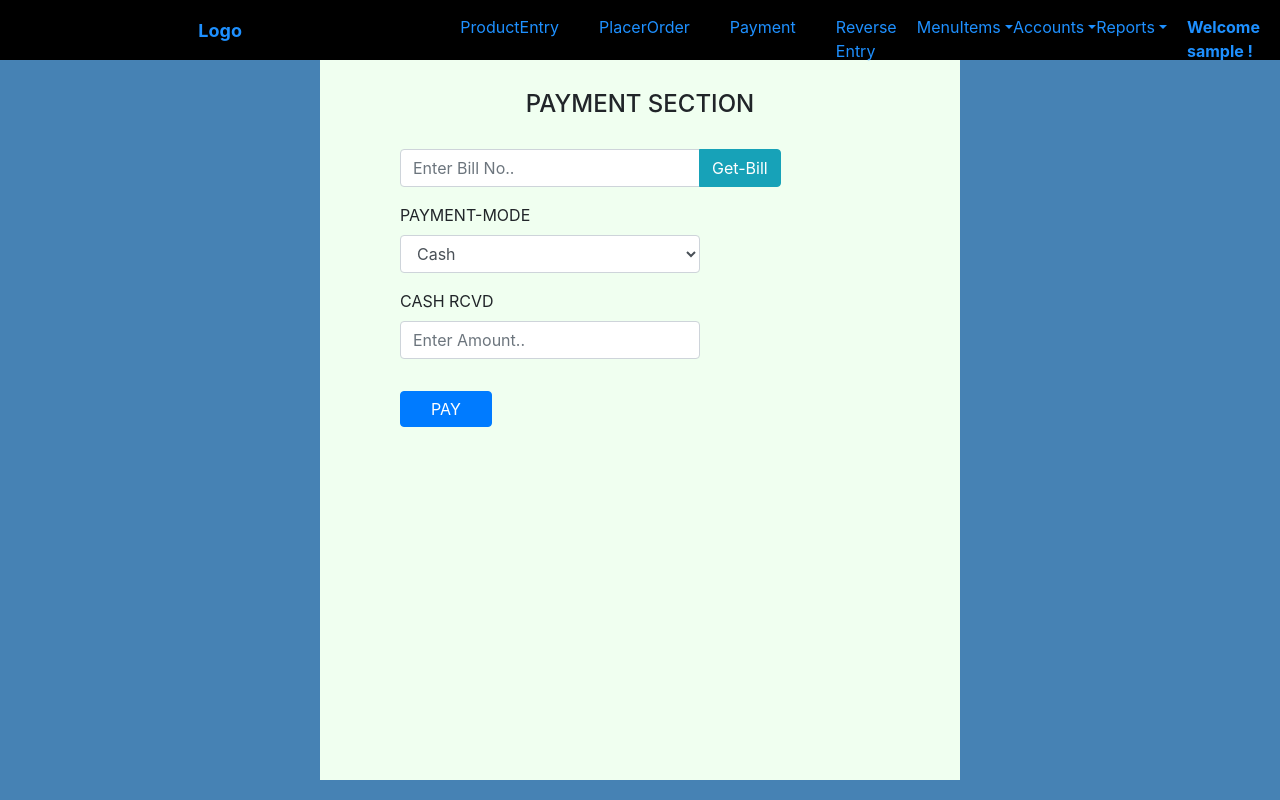
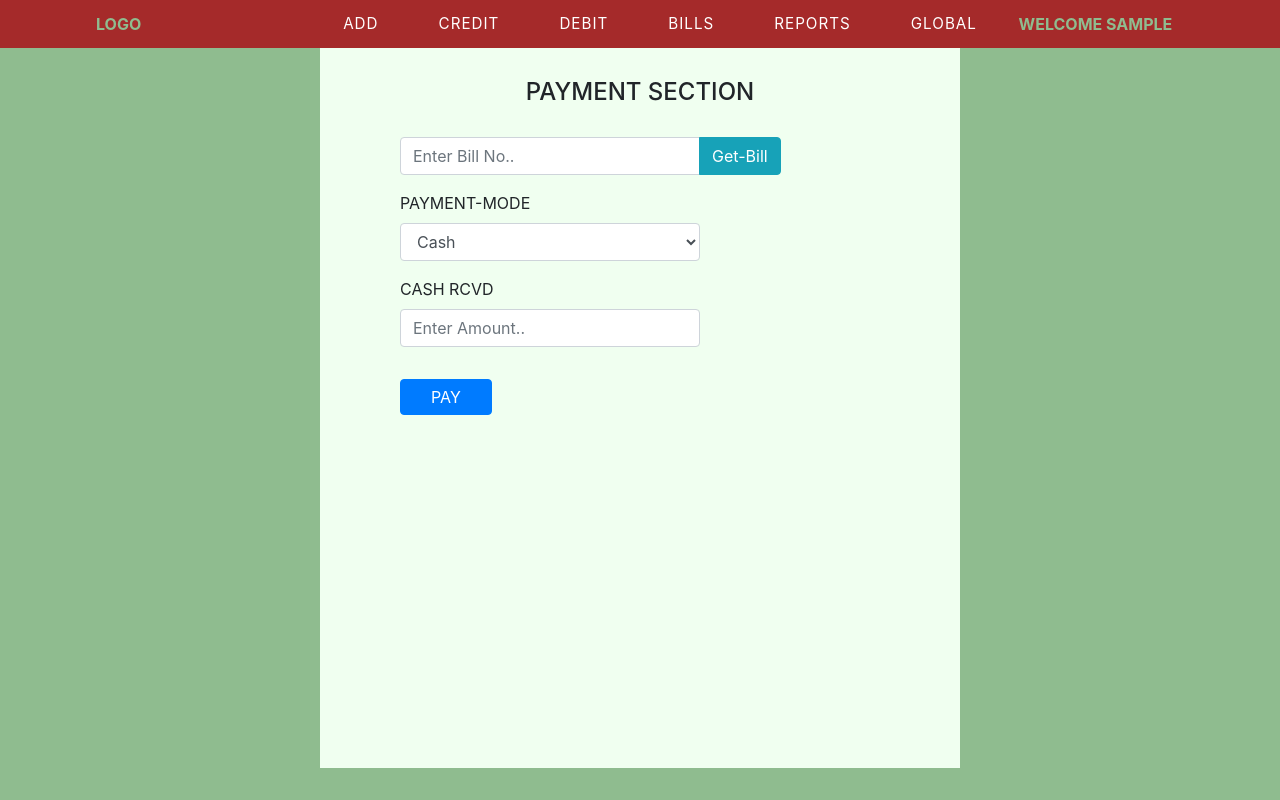
Before and after one commit to meeranmydeen45/Ecommerce_Front, a React (Create React App) app: page /Payment in a window 1280 px wide. Built offline with nearby package versions, Linux system fonts and the light colour scheme; sample sign-in values are in the browser's storage.

Commit message:
nav-Design

```diff
--- a/public/index.html
+++ b/public/index.html
@@ -4,6 +4,7 @@
     <meta charset="utf-8" />
     <meta name="viewport" content="width=device-width, initial-scale=1" />
     <link rel="stylesheet" href="https://maxcdn.bootstrapcdn.com/bootstrap/4.5.2/css/bootstrap.min.css">
+    <link rel="stylesheet" href="https://cdnjs.cloudflare.com/ajax/libs/font-awesome/4.7.0/css/font-awesome.min.css">
 
   <script src="https://ajax.googleapis.com/ajax/libs/jquery/3.5.1/jquery.min.js"></script>
   <script src="https://cdnjs.cloudflare.com/ajax/libs/popper.js/1.16.0/umd/popper.min.js"></script>
--- a/src/App.css
+++ b/src/App.css
@@ -4,6 +4,12 @@
 body {
   padding: 0;
   margin: 0;
+}
+/*Container Box of All Components*/
+.containerBox {
+  background-color:darkseagreen;
+  width: 100%;
+  min-height: 100vh;
 }
 
 /*Login Container*/
@@ -26,96 +32,120 @@ body {
 
 
 /*NavBar Section*/
-.containerBox {
-  background-color:steelblue;
-  width: 100%;
-  min-height: 100vh;
+.head-section{
+position: sticky;
+top:0px;
+background-color:brown;
+width: 100%;
+z-index: 1000;
+}
+.my-nav-container{
+  max-width: 85%;
+  height: 3rem;
+  margin:0 auto;
+  display: flex;
+
+
+}
+.my-logo{
+ flex: 1;
+ line-height: 3rem;
+}
+.my-logo a{
+  text-decoration: none;
+  text-transform: uppercase;
+  font-weight: bold;
+  color:darkseagreen;
+
+}
+.my-logo a:hover{
+  text-decoration: none;
+  text-transform: uppercase;
+  font-weight: bold;
+  color:greenyellow;
+}
+.my-nav-links{
+  text-transform: uppercase;
+  flex: 3;
 }
 
-.navbarHead{
-  height: 60px;
-  display:flex;
-  background-color:black;
+.my-userName{
+
+  flex:1;
+  display: flex;
+  text-transform: uppercase;
+  justify-content: center;
+  line-height: 3rem;
+  font-weight: bold;
+  color: darkseagreen;
+}
+.my-nav-links > ul{
+  list-style: none;
+  display: flex;
+  align-items: center;
+  justify-content: center;
+}
+.my-link{
+  position: relative;
+}
+.my-link > a{
+line-height: 3rem;
+color: #fff;
+padding: 0 30px;
+letter-spacing: 1px;
+font-size: .95rem;
+display: flex;
+align-items: center;
+justify-content: space-between;
 
 }
-.div1navbarLogo{
-  display: flex;
-  justify-content: center;
-  align-items: center;
-  flex:50%;
-}
-.navbarLogo a{
-  color:dodgerblue;
-  font-weight: bold;
-  text-decoration: none;
-  font-size: large;
-}
-.div2afterLogo{
-  display: flex;
-  flex:50%;
+.my-link:hover > a{
+ text-decoration: none;
+ background-color: rgba(0, 0, 0, 0.6);
+ color: grey;
 }
 
-.div2afterLogo > div:hover {
-  border: 2px solid blue;
-}
-.div2afterLogo > div > a{
-
-  float: left;
-  padding:15px 20px;
-  color:dodgerblue;
-  transition: all 0.5s ease-out;
-}
-.div2afterLogo > div > a:hover{
-  text-decoration: none;
-  color:white;
-}
-
-#userNameText{
-  color:dodgerblue;
-  font-weight: bold;
-  user-select: none;
-  padding:15px 20px;
-}
-
-.dropdown {
-  padding:15px 0;
-  cursor: pointer;
-  color: dodgerblue;
-  border: none;
+.my-dropdown{
+  display: none;
+  position:absolute;
+  top:100%;
+  left: 0;
+  width: 140px;
+  background-color:rgba(0, 0, 0, 0.9);
+  border-radius: 5px;
 
 }
+.my-link:hover > .my-dropdown{
+  display: block;
+}
+.my-dropdown ul{
+  list-style: none;
+  padding: 0;
+  z-index: 1000;
+}
+.my-dropdown-link > a{
+  display: flex;
+  color: white;
+  padding: 12px 8px;
+}
+.my-dropdown-link:hover > a{
+  text-decoration: none;
+  color:dodgerblue;
+  background-color:rgba(0, 0, 0, 0.8);
 
-div.dropdown-menu.show{
-   margin:0px 0px;
-   padding: 0px 0px;
 }
-div.dropdown-item{
-  padding:10px 10px;
-}
-div.dropdown-item a{
-text-decoration: none;
-}
-div.dropdown-item a:hover{
-  color:blue;
-  }
-div.dropdown-item:hover{
-  text-decoration: none;
-  background-color:lightgray;
-
-  }
-
 /*Product Entry Section*/
 .productEntryComponent{
   min-height:90vh;
   text-transform: uppercase;
-  background-color:darkkhaki;
+  background-color:darkseagreen;
   padding: 30px 80px;
   }
 
   .entry-full-section{
     display: flex;
     font-size: 14px;
-    background-color:darkkhaki;
+    background-color:honeydew;
     letter-spacing: 0.5px;
     border: 1px dotted steelblue;
     padding: 50px 20px 20px 50px;
@@ -162,8 +192,8 @@ div.dropdown-item:hover{
 
 /*Cart Items and Card List Section - Product Purchase Selection*/
 .orderContainer {
-  position: relative;
-  min-height:100vh;
+  background-color: darkseagreen;
+  min-height:90vh;
   display: flex;
 }
 .o-container1 {
--- a/src/App.js
+++ b/src/App.js
@@ -36,6 +36,7 @@ import CustomerTxHistoryReportPage from './Components/CustomerTxHistoryReportPag
 import Logout from '../src/Components/Logout';
 import { getUser } from './shared/utils/helper';
 import LogoutRoute from './Components/LogoutRoute';
+import $ from 'jquery';
 
 class App extends React.Component {
   constructor(props) {
@@ -44,133 +45,154 @@ class App extends React.Component {
       userName: '',
     };
   }
+
   render() {
     let navbar = '';
+    // $('.dropdown').on('show.bs.dropdown', function (e) {
+    //   $(this).find('.dropdown-menu').first().stop(true, true).slideDown();
+    // });
     const isUserAvailable = getUser();
     console.log(isUserAvailable);
     if (isUserAvailable) {
       navbar = (
-        <div className="navbarHead">
-          <div className="div1navbarLogo">
-            <div className="navbarLogo">
+        <div className="head-section">
+          <div class="my-nav-container">
+            <div className="my-logo">
               <a href="#">Logo</a>
             </div>
-          </div>
 
-          <div className="div2afterLogo">
-            <div>
-              <NavLink activeClassName="active" to="/register">
-                ProductEntry
-              </NavLink>
-            </div>
-            <div>
-              <NavLink activeClassName="active" to="/order">
-                PlacerOrder
-              </NavLink>
-            </div>
-            <div>
-              <NavLink activeClassName="active" to="/payment">
-                Payment
-              </NavLink>
-            </div>
-            <div>
-              <NavLink activeClassName="active" to="/reverse">
-                Reverse Entry
-              </NavLink>
-            </div>
-            <div className="dropdown">
-              <div className="dropdown-toggle" data-toggle="dropdown">
-                MenuItems
-              </div>
-              <div className="dropdown-menu">
-                <div className="dropdown-item">
-                  <NavLink to="/newcategory">Add-Catergory</NavLink>
-                </div>
-                <div className="dropdown-item">
-                  <NavLink to="/newproducts">Add-Products</NavLink>
-                </div>
-                <div className="dropdown-item">
-                  <NavLink to="/newsizes">Add-Sizes</NavLink>
-                </div>
-                <div className="dropdown-item">
-                  <NavLink to="/stockpricechange">StockPrice-Edit</NavLink>
-                </div>
-                <div className="dropdown-item">
-                  <NavLink to="/createcustomeraccount">Create-Cust-Account</NavLink>
-                </div>
-                <div className="dropdown-item">
-                  <NavLink to="/getallpendingbills">Get-PendingBills</NavLink>
-                </div>
-                <div className="dropdown-item">
-                  <NavLink to="/reprintbill">Reprint-Bill</NavLink>
-                </div>
-                <div className="dropdown-item">
-                  <NavLink to="/cashposition">Cash-Position</NavLink>
-                </div>
-                <div className="dropdown-item">
-                  <NavLink to="/newuser">NewUser</NavLink>
-                </div>
-                <div className="dropdown-item">
-                  <NavLink to="/TestPrintPDF">TestPrintPDF</NavLink>
-                </div>
-                <div className="dropdown-item">
-                  <NavLink to="/logout">LogOut</NavLink>
-                </div>
-              </div>
-            </div>
-            <div className="dropdown">
-              <div className="dropdown-toggle" data-toggle="dropdown">
-                Accounts
-              </div>
-              <div className="dropdown-menu">
-                <div className="dropdown-item">
-                  <NavLink to="/receiptvoucher">Receipt-Voucher</NavLink>
-                </div>
-                <div className="dropdown-item">
-                  <NavLink to="/globalcashcredit">GlobalCash-Credit</NavLink>
-                </div>
-                <div className="dropdown-item">
-                  <NavLink to="/globalcashdebit">GlobalCash-Debit</NavLink>
-                </div>
-                <div className="dropdown-item">
-                  <NavLink to="/modifiedBillsPage">ModifiedBills</NavLink>
-                </div>
-              </div>
+            <div className="my-nav-links">
+              <ul>
+                <li className="my-link">
+                  <a href="#">Add</a>
+                  <div className="my-dropdown">
+                    <ul>
+                      <li className="my-dropdown-link">
+                        <a href="/newcategory">Catergory</a>
+                      </li>
+                      <li className="my-dropdown-link">
+                        <a href="/newproducts">Products</a>
+                      </li>
+                      <li className="my-dropdown-link">
+                        <a href="/newsizes">Sizes</a>
+                      </li>
+                      <li className="my-dropdown-link">
+                        <a href="/stockpricechange">Stock Price Edit</a>
+                      </li>
+                      <li className="my-dropdown-link">
+                        <a href="/createcustomeraccount">Create Ac</a>
+                      </li>
+
+                      <li className="my-dropdown-link">
+                        <a href="/newuser">New User</a>
+                      </li>
+                    </ul>
+                  </div>
+                </li>
+
+                <li className="my-link">
+                  <a href="#">Credit</a>
+                  <div className="my-dropdown">
+                    <ul>
+                      <li className="my-dropdown-link">
+                        <a href="/order">Place Order</a>
+                      </li>
+                      <li className="my-dropdown-link">
+                        <a href="/payment">Payment</a>
+                      </li>
+                      <li className="my-dropdown-link">
+                        <a href="/receiptvoucher">Set Ac Credit</a>
+                      </li>
+                      <li className="my-dropdown-link">
+                        <a href="/globalcashcredit">GlobalCash Credit</a>
+                      </li>
+                    </ul>
+                  </div>
+                </li>
+
+                <li className="my-link">
+                  <a href="#">Debit</a>
+                  <div className="my-dropdown">
+                    <ul>
+                      <li className="my-dropdown-link">
+                        <a href="/register">Prod Entry</a>
+                      </li>
+                      <li className="my-dropdown-link">
+                        <a href="/reverse">Reverse</a>
+                      </li>
+                      <li className="my-dropdown-link">
+                        <a href="/globalcashdebit">GlobalCash Debit</a>
+                      </li>
+                    </ul>
+                  </div>
+                </li>
+
+                <li className="my-link">
+                  <a href="#">Bills</a>
+                  <div className="my-dropdown">
+                    <ul>
+                      <li className="my-dropdown-link">
+                        <a href="/getallpendingbills">PendingBills</a>
+                      </li>
+                      <li className="my-dropdown-link">
+                        <a href="/modifiedBillsPage">Modified Bills</a>
+                      </li>
+                      <li className="my-dropdown-link">
+                        <a href="/reprintbill">Reprint</a>
+                      </li>
+                    </ul>
+                  </div>
+                </li>
+
+                <li className="my-link">
+                  <a href="#">Reports</a>
+                  <div className="my-dropdown">
+                    <ul>
+                      <li className="my-dropdown-link">
+                        <a href="/prodaddhistoryreport">Purchase</a>
+                      </li>
+                      <li className="my-dropdown-link">
+                        <a href="/prodsalehistory">Sale</a>
+                      </li>
+                      <li className="my-dropdown-link">
+                        <a href="/prodsaleprofit">Prod Profit</a>
+                      </li>
+                      <li className="my-dropdown-link">
+                        <a href="/prodstockreport">Stock</a>
+                      </li>
+                      <li className="my-dropdown-link">
+                        <a href="/prodcostcomparison">Cost Comparison</a>
+                      </li>
+                      <li className="my-dropdown-link">
+                        <a href="/monthProfit">Month Profit</a>
+                      </li>
+                      <li className="my-dropdown-link">
+                        <a href="/customeracdetails">Account History</a>
+                      </li>
+                      <li className="my-dropdown-link">
+                        <a href="/customertxhistory">Tx History</a>
+                      </li>
+                    </ul>
+                  </div>
+                </li>
+
+                <li className="my-link">
+                  <a href="#">Global</a>
+                  <div className="my-dropdown">
+                    <ul>
+                      <li className="my-dropdown-link">
+                        <a href="/cashposition">Cash-Position</a>
+                      </li>
+                      <li className="my-dropdown-link">
+                        <a href="/logout">Logout</a>
+                      </li>
+                    </ul>
+                  </div>
+                </li>
+              </ul>
             </div>
 
-            <div className="dropdown">
-              <div className="dropdown-toggle" data-toggle="dropdown">
-                Reports
-              </div>
-              <div className="dropdown-menu">
-                <div className="dropdown-item">
-                  <NavLink to="/prodaddhistoryreport">ProdAddHistory</NavLink>
-                </div>
-                <div className="dropdown-item">
-                  <NavLink to="/prodsalehistory">ProdSaleHistory</NavLink>
-                </div>
-                <div className="dropdown-item">
-                  <NavLink to="/prodsaleprofit">ProdSaleProfitHistory</NavLink>
-                </div>
-                <div className="dropdown-item">
-                  <NavLink to="/prodstockreport">ProdStockReport</NavLink>
-                </div>
-                <div className="dropdown-item">
-                  <NavLink to="/prodcostcomparison">ProdCostComparison</NavLink>
-                </div>
-                <div className="dropdown-item">
-                  <NavLink to="/monthProfit">MonthProfit</NavLink>
-                </div>
-                <div className="dropdown-item">
-                  <NavLink to="/customeracdetails">CustomerAccountHistory</NavLink>
-                </div>
-                <div className="dropdown-item">
-                  <NavLink to="/customertxhistory">CustomerTxHistory</NavLink>
-                </div>
-              </div>
-            </div>
-
-            <div id="userNameText">Welcome {isUserAvailable.username} !</div>
+            <div className="my-userName">Welcome {isUserAvailable.username}</div>
           </div>
         </div>
       );
@@ -203,7 +225,6 @@ class App extends React.Component {
                 <AdminRoute path="/cashposition" component={CashPositionPage} />
                 <AdminRoute path="/stockpricechange" component={StockPriceChange} />
                 <AdminRoute path="/newuser" component={NewUser} />
-                <AdminRoute path="/TestPrintPDF" component={PDFTableCreation} />
                 <AdminRoute path="/receiptvoucher" component={ReceiptVoucherPage} />
                 <AdminRoute path="/globalcashcredit" component={GlobalCashCreditPage} />
                 <AdminRoute path="/globalcashdebit" component={GlobalCashDebitPage} />
--- a/src/Components/Cart.js
+++ b/src/Components/Cart.js
@@ -12,10 +12,7 @@ class Cart extends React.Component {
     const cartList = cartItems.map((item, i) => {
       return (
         <tr key={i}>
-          <td>
-            {item.productName}{' '}
-            <img src={baseUrl + '/' + item.productImage} alt="NA" style={{ width: '50px', height: '50px' }} />
-          </td>
+          <td>{item.productName} </td>
           <td>{item.size}</td>
           <td>{item.Quantity}</td>
           <td>{item.cost}</td>
```
